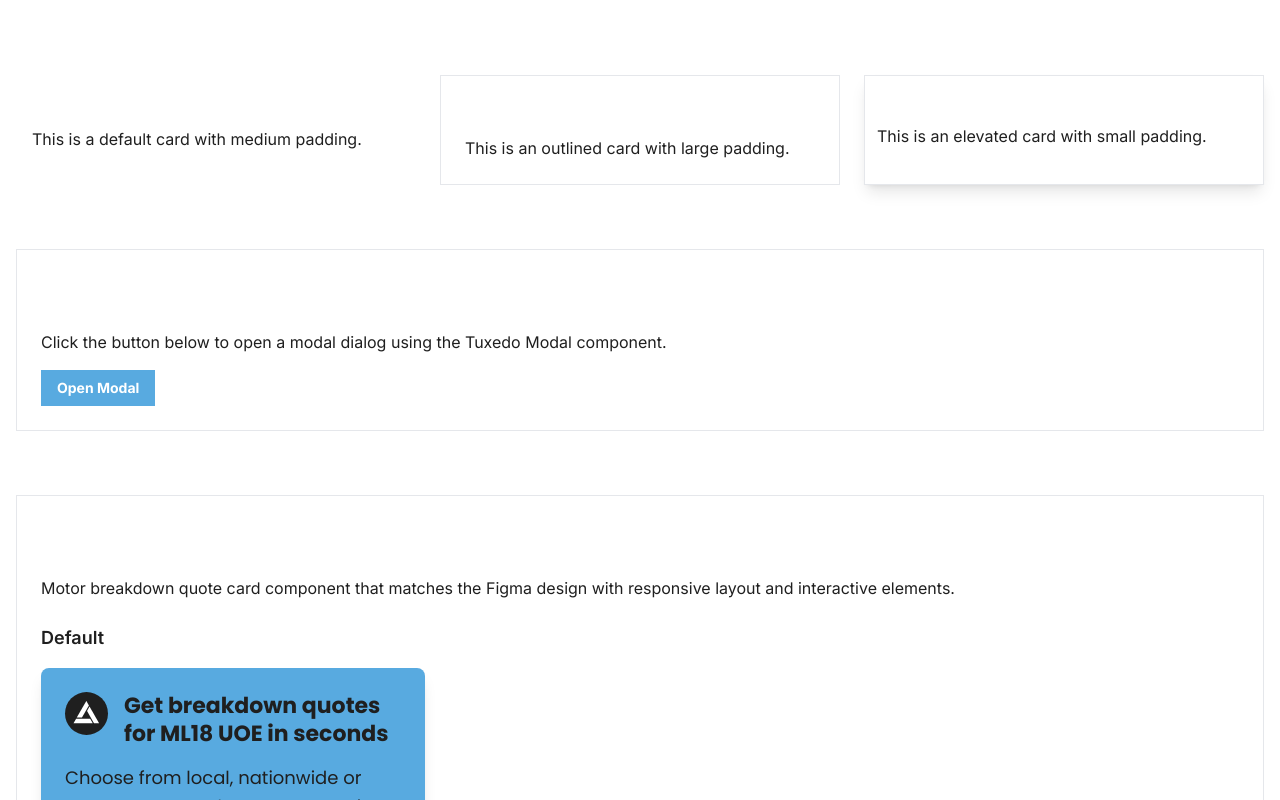
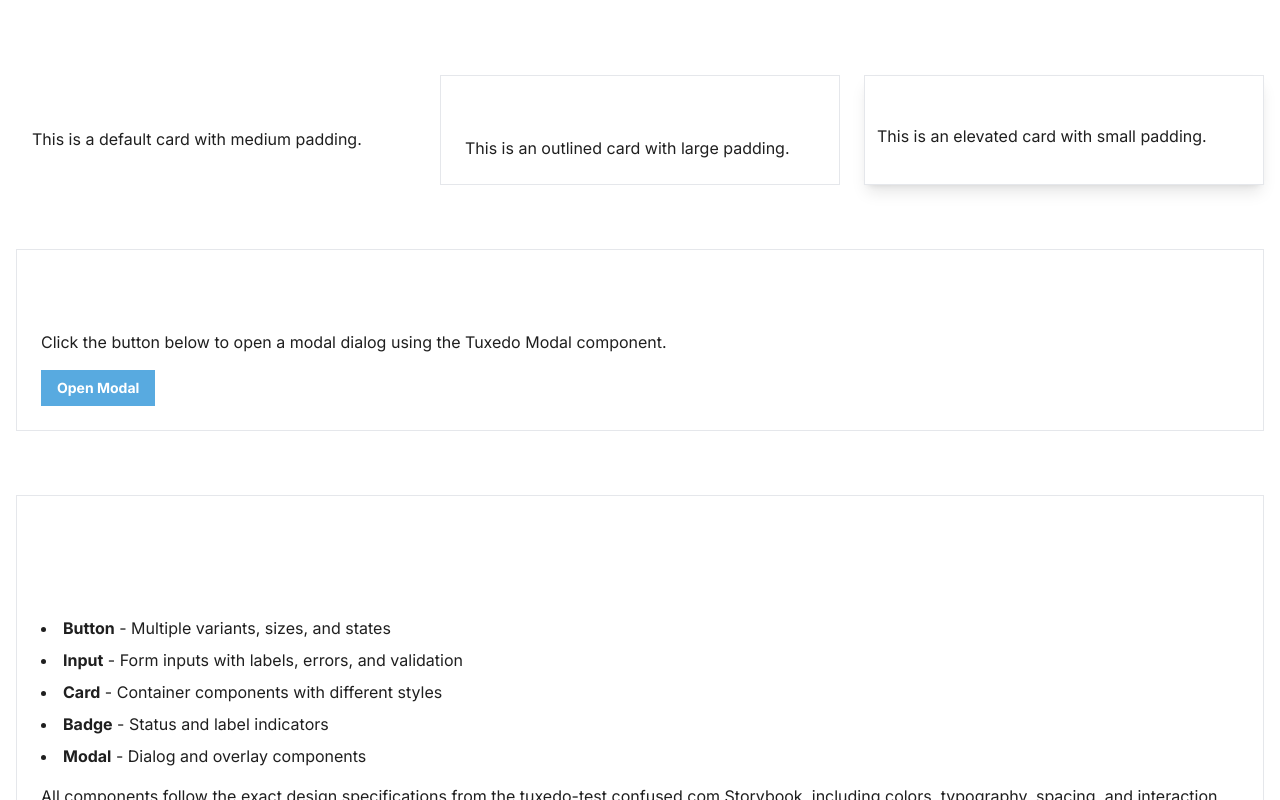
Before and after one commit to jonjaffe/confusing-demo, a React (Vite) app: page /tuxedo in a window 1280 px wide. Shown: the part 2000-2800 px from the top of the page. Built offline with nearby package versions, Linux system fonts and the light colour scheme; the HTML template or start-up script is replaced by a standard one; what @builder.io/react would draw is missing.

Commit message:
Revert "Add MotorBreakdownQuoteCard component to Tuxedo"

```diff
--- a/src/components/tuxedo/MotorBreakdownQuoteCard.tsx
+++ /dev/null
@@ -1,127 +0,0 @@
-import React from "react";
-import { cn } from "@/lib/utils";
-
-export interface TuxedoMotorBreakdownQuoteCardProps {
-  vehicleReg?: string;
-  title?: string;
-  description?: string;
-  buttonText?: string;
-  showIcon?: boolean;
-  disabled?: boolean;
-  onButtonClick?: () => void;
-  className?: string;
-  testId?: string;
-}
-
-const MotorBreakdownQuoteCard = React.forwardRef<
-  HTMLDivElement,
-  TuxedoMotorBreakdownQuoteCardProps
->(
-  (
-    {
-      vehicleReg = "ML18 UOE",
-      title,
-      description = "Choose from local, nationwide or European cover then see your prices",
-      buttonText = "Get instant quotes",
-      showIcon = true,
-      disabled = false,
-      onButtonClick,
-      className,
-      testId,
-      ...props
-    },
-    ref,
-  ) => {
-    const displayTitle =
-      title || `Get breakdown quotes for ${vehicleReg} in seconds`;
-
-    return (
-      <div
-        ref={ref}
-        data-testid={testId}
-        className={cn("flex flex-col w-full max-w-sm", className)}
-        {...props}
-      >
-        {/* Quote Card */}
-        <div className="flex flex-col bg-white rounded-lg overflow-hidden shadow-lg">
-          {/* Header */}
-          <div className="flex flex-col gap-4 p-6 bg-brand-car-blue">
-            {/* Icon & Title Row */}
-            <div className="flex items-start gap-4">
-              {showIcon && (
-                <div className="flex items-center justify-center w-[43px] h-[43px] rounded-full bg-brand-primary-dark flex-shrink-0">
-                  <svg
-                    width="29"
-                    height="25"
-                    viewBox="0 0 29 28"
-                    fill="none"
-                    xmlns="http://www.w3.org/2000/svg"
-                    className="w-[29px] h-[25px]"
-                  >
-                    <path
-                      d="M17.8999 6.20007L15.1001 11.1001L22.8999 24.8H28.6001L17.8999 6.20007Z"
-                      fill="white"
-                    />
-                    <path
-                      d="M17.2002 5L14.3999 0H14.2998L3.6001 18.6001H9.3999L17.2002 5Z"
-                      fill="white"
-                    />
-                    <path
-                      d="M2.8999 19.8L0.100098 24.7001L0 24.8H21.5L18.6001 19.8H2.8999Z"
-                      fill="white"
-                    />
-                  </svg>
-                </div>
-              )}
-
-              {/* Title */}
-              <h2 className="flex-1 text-brand-primary-dark text-xl md:text-[22px] font-bold leading-tight font-['Poppins',_'Inter',_-apple-system,_'Roboto',_'Helvetica',_sans-serif]">
-                {displayTitle}
-              </h2>
-            </div>
-
-            {/* Description */}
-            <p className="text-brand-primary-dark text-lg leading-relaxed font-['Poppins',_'Inter',_-apple-system,_'Roboto',_'Helvetica',_sans-serif]">
-              {description}
-            </p>
-
-            {/* Button */}
-            <button
-              onClick={onButtonClick}
-              disabled={disabled}
-              className={cn(
-                "flex items-center justify-center gap-2 w-full max-w-[240px] h-16 px-6 py-4 rounded-xl bg-brand-primary-dark text-white text-lg font-bold transition-all duration-200 font-['Poppins',_'Inter',_-apple-system,_'Roboto',_'Helvetica',_sans-serif]",
-                "hover:bg-gray-800 focus:outline-none focus:ring-2 focus:ring-offset-2 focus:ring-gray-900 focus:ring-offset-brand-car-blue",
-                {
-                  "opacity-50 cursor-not-allowed": disabled,
-                  "active:scale-95": !disabled,
-                },
-              )}
-            >
-              <span className="flex-1 text-left">{buttonText}</span>
-              <div className="flex items-center justify-center w-8 h-8 flex-shrink-0">
-                <svg
-                  width="18"
-                  height="19"
-                  viewBox="0 0 18 19"
-                  fill="none"
-                  xmlns="http://www.w3.org/2000/svg"
-                  className="w-[18px] h-[18px]"
-                >
-                  <path
-                    d="M9 0L6.75 2.32503L11.85 7.42502H0V10.65H11.85L6.75 15.75L9 18.075L17.925 9.07503L9 0Z"
-                    fill="white"
-                  />
-                </svg>
-              </div>
-            </button>
-          </div>
-        </div>
-      </div>
-    );
-  },
-);
-
-MotorBreakdownQuoteCard.displayName = "TuxedoMotorBreakdownQuoteCard";
-
-export default MotorBreakdownQuoteCard;
--- a/src/components/tuxedo/index.ts
+++ b/src/components/tuxedo/index.ts
@@ -16,13 +16,9 @@ export type { TuxedoBadgeProps } from "./Badge";
 export { default as Modal } from "./Modal";
 export type { TuxedoModalProps } from "./Modal";
 
-export { default as MotorBreakdownQuoteCard } from "./MotorBreakdownQuoteCard";
-export type { TuxedoMotorBreakdownQuoteCardProps } from "./MotorBreakdownQuoteCard";
-
 // Re-export all components for convenience
 export * from "./Button";
 export * from "./Input";
 export * from "./Card";
 export * from "./Badge";
 export * from "./Modal";
-export * from "./MotorBreakdownQuoteCard";
--- a/src/index.css
+++ b/src/index.css
@@ -1,5 +1,4 @@
 @import url("https://fonts.googleapis.com/css2?family=Inter:wght@300;400;500;600;700;800;900&display=swap");
-@import url("https://fonts.googleapis.com/css2?family=Poppins:wght@300;400;500;600;700;800;900&display=swap");
 
 @tailwind base;
 @tailwind components;
--- a/src/pages/TuxedoShowcase.tsx
+++ b/src/pages/TuxedoShowcase.tsx
@@ -2,14 +2,7 @@ import { useState } from "react";
 import { Search, ShoppingCart, Heart } from "lucide-react";
 import Header from "@/components/Header";
 import Footer from "@/components/Footer";
-import {
-  Button,
-  Input,
-  Card,
-  Badge,
-  Modal,
-  MotorBreakdownQuoteCard,
-} from "@/components/tuxedo";
+import { Button, Input, Card, Badge, Modal } from "@/components/tuxedo";
 
 const TuxedoShowcase = () => {
   const [isModalOpen, setIsModalOpen] = useState(false);
@@ -257,72 +250,6 @@ const TuxedoShowcase = () => {
             </div>
           </Modal>
 
-          {/* Motor Breakdown Quote Card Section */}
-          <Card variant="outlined" padding="large">
-            <h2 className="text-2xl font-bold text-white mb-6">
-              Motor Breakdown Quote Card
-            </h2>
-            <div className="space-y-6">
-              <p className="text-brand-gray-light">
-                Motor breakdown quote card component that matches the Figma
-                design with responsive layout and interactive elements.
-              </p>
-
-              {/* Default Example */}
-              <div>
-                <h3 className="text-lg font-semibold text-brand-amber mb-4">
-                  Default
-                </h3>
-                <div className="flex justify-start">
-                  <MotorBreakdownQuoteCard />
-                </div>
-              </div>
-
-              {/* Custom Examples */}
-              <div>
-                <h3 className="text-lg font-semibold text-brand-amber mb-4">
-                  Custom Examples
-                </h3>
-                <div className="grid grid-cols-1 md:grid-cols-2 lg:grid-cols-3 gap-6">
-                  <MotorBreakdownQuoteCard
-                    vehicleReg="AB12 CDE"
-                    buttonText="Compare Quotes"
-                    onButtonClick={() => alert("Custom button clicked!")}
-                  />
-                  <MotorBreakdownQuoteCard
-                    vehicleReg="XY99 ZAB"
-                    title="Get breakdown quotes for XY99 ZAB today"
-                    description="Comprehensive coverage options available with instant pricing"
-                    buttonText="View Options"
-                    showIcon={false}
-                  />
-                  <MotorBreakdownQuoteCard
-                    vehicleReg="TEST 123"
-                    buttonText="Get Quote"
-                    disabled={true}
-                  />
-                </div>
-              </div>
-
-              {/* Features */}
-              <div>
-                <h3 className="text-lg font-semibold text-brand-amber mb-4">
-                  Features
-                </h3>
-                <ul className="list-disc list-inside space-y-2 text-brand-gray-light">
-                  <li>Responsive design that works on all screen sizes</li>
-                  <li>Dynamic vehicle registration replacement in title</li>
-                  <li>Customizable button text and actions</li>
-                  <li>Optional motor breakdown icon display</li>
-                  <li>Disabled state support</li>
-                  <li>Poppins font family for brand consistency</li>
-                  <li>Hover and focus states for accessibility</li>
-                  <li>Perfect pixel match to Figma design</li>
-                </ul>
-              </div>
-            </div>
-          </Card>
-
           {/* Summary */}
           <Card variant="outlined" padding="large">
             <h2 className="text-2xl font-bold text-white mb-6">
@@ -355,13 +282,6 @@ const TuxedoShowcase = () => {
                   <strong className="text-brand-amber">Modal</strong> - Dialog
                   and overlay components
                 </li>
-                <li>
-                  <strong className="text-brand-amber">
-                    MotorBreakdownQuoteCard
-                  </strong>{" "}
-                  - Insurance quote card with vehicle registration and breakdown
-                  coverage options
-                </li>
               </ul>
               <p>
                 All components follow the exact design specifications from the
```
Also changed, not shown: src/lib/builder-registry.ts (+56 -101 lines).
